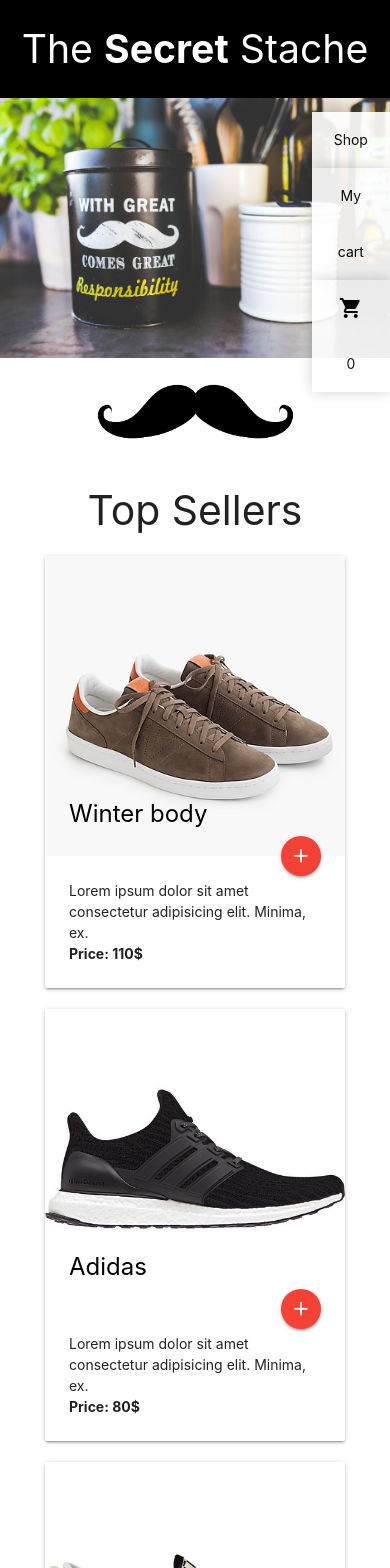
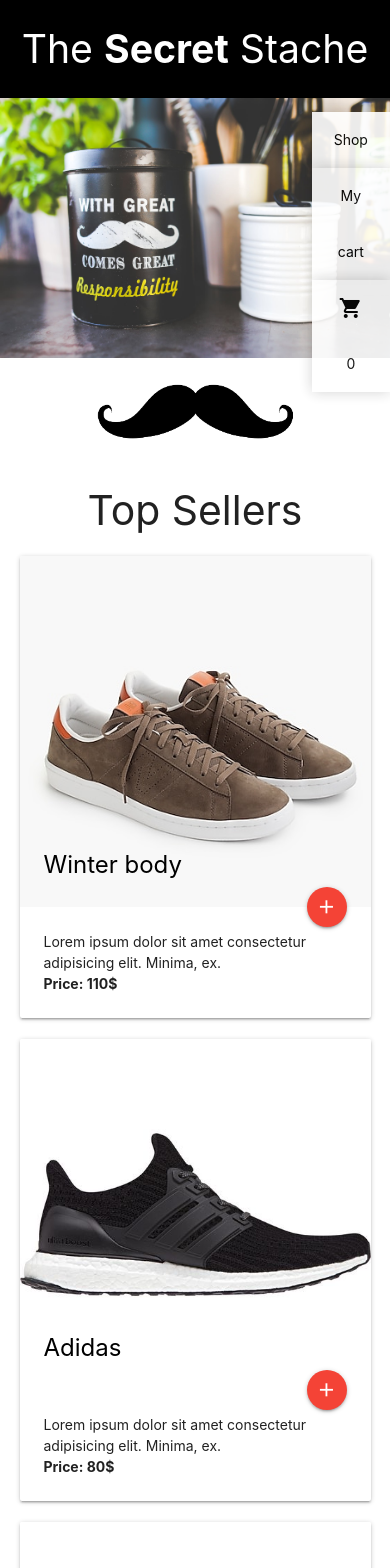
Before and after one commit to milano12345/speakerSource, a React (Create React App) app in the folder shopping-cart/: page / in a window 390 px wide. Shown: the top 1568 px of the page. Built offline with nearby package versions, Linux system fonts and the light colour scheme.

Commit message:
changed thingys

```diff
--- a/shopping-cart/src/index.css
+++ b/shopping-cart/src/index.css
@@ -106,7 +106,7 @@
 
 .logo {
     height: auto;
-    width: 50%;
+    width: 25%;
     display: block;
   margin-left: auto;
   margin-right: auto;
@@ -201,4 +201,10 @@
     .right {
         justify-content: center;
     }
+    .card {
+        width: 90%;
+    }
+    .logo {
+        width: 50%;
+    }
 }
```
